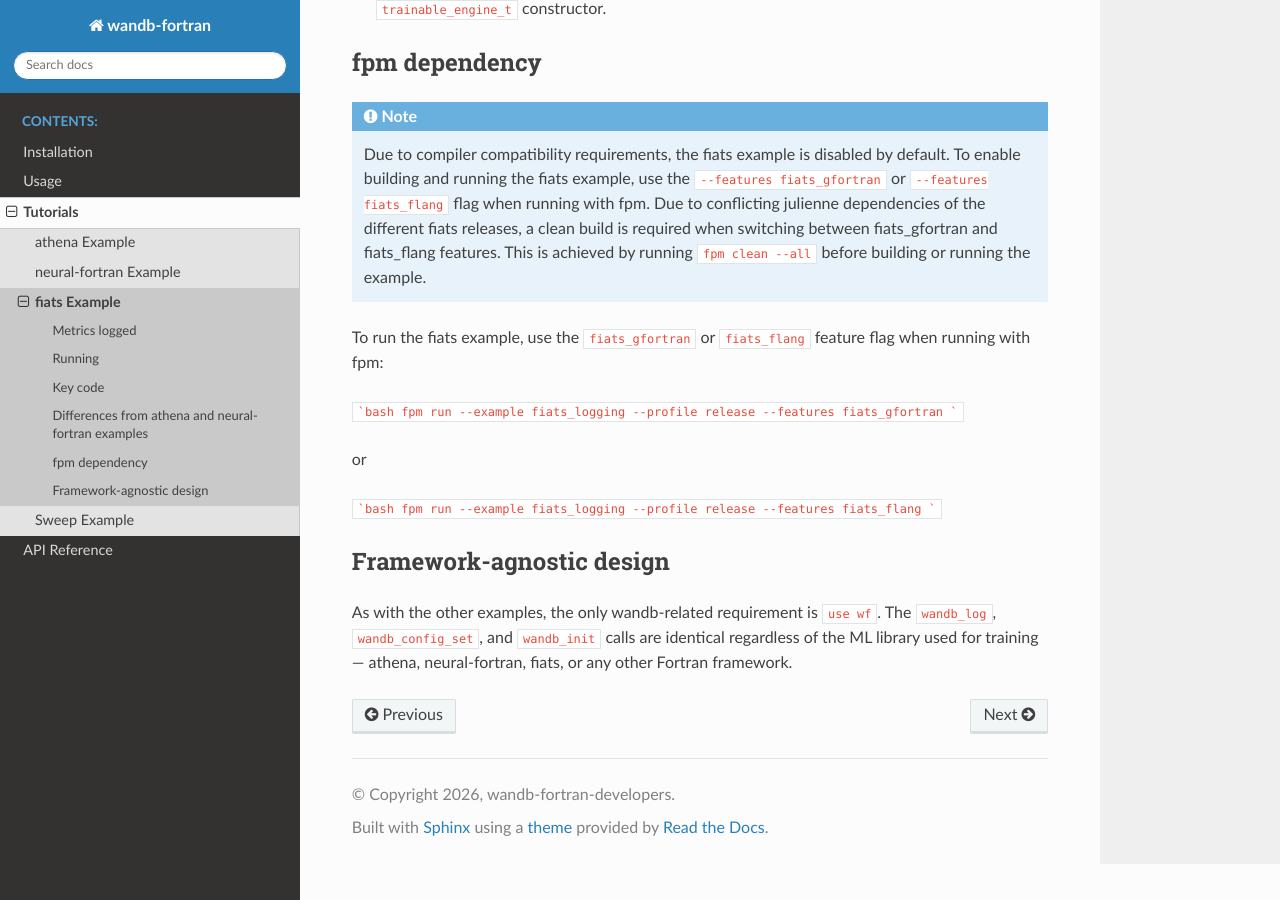
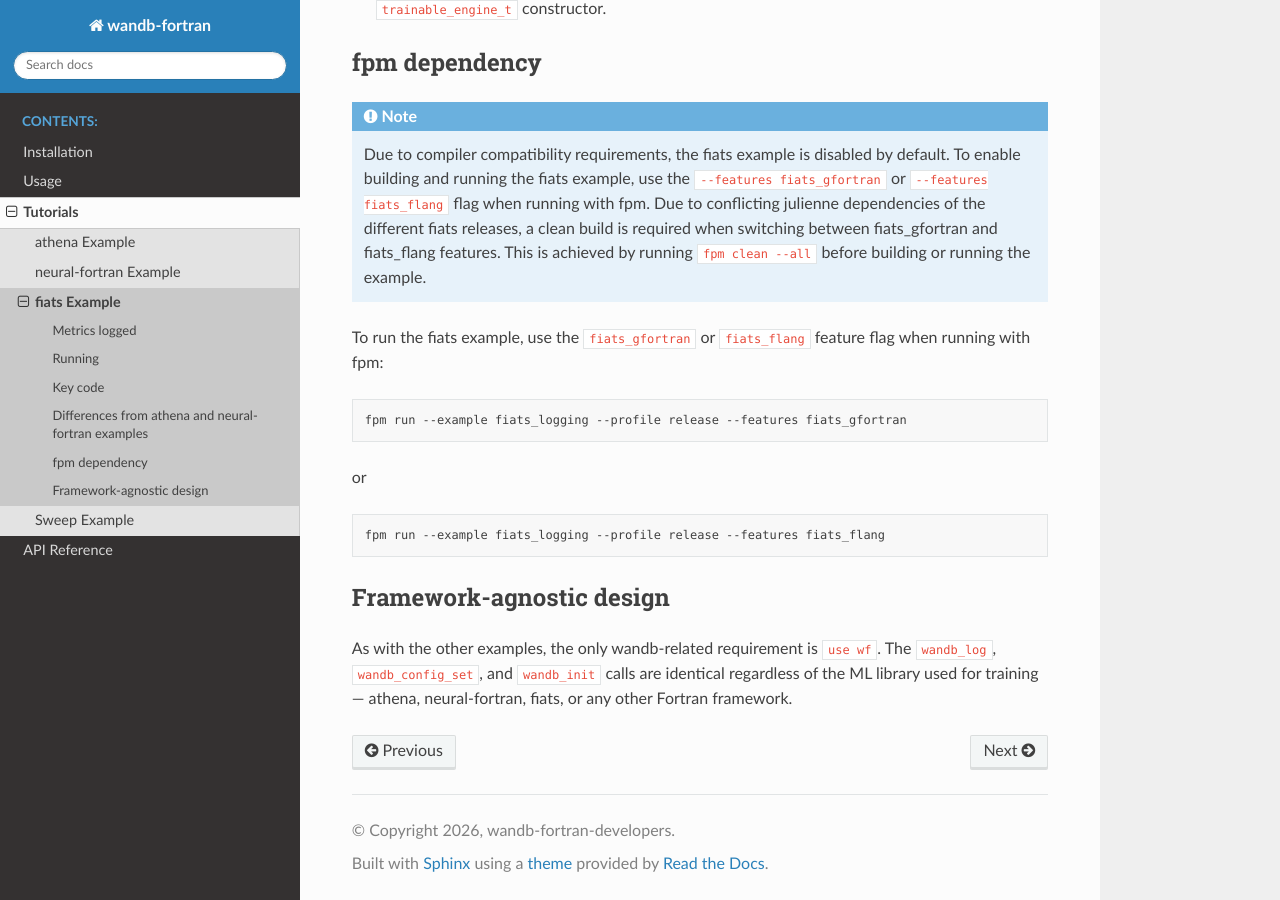
Before and after one commit to nedtaylor/wandb-fortran, a Sphinx documentation site: the page built from docs/source/tutorials/fiats.rst, in a window 1280 px wide and 900 px high, scrolled down 1916 px. Built offline with Sphinx 7.4.7 and the Read the Docs theme 3.1.0, drawn with Linux system fonts in a browser that asks for light colours.

Commit message:
Fix docs

````diff
--- a/docs/source/tutorials/fiats.rst
+++ b/docs/source/tutorials/fiats.rst
@@ -111,15 +111,17 @@ fpm dependency
 
 To run the fiats example, use the ``fiats_gfortran`` or ``fiats_flang`` feature flag when running with fpm:
 
-```bash
-fpm run --example fiats_logging --profile release --features fiats_gfortran
-```
+.. code-block:: bash
+
+  fpm run --example fiats_logging --profile release --features fiats_gfortran
+
 
 or
 
-```bash
-fpm run --example fiats_logging --profile release --features fiats_flang
-```
+.. code-block:: bash
+
+  fpm run --example fiats_logging --profile release --features fiats_flang
+
 
 
 Framework-agnostic design
````
